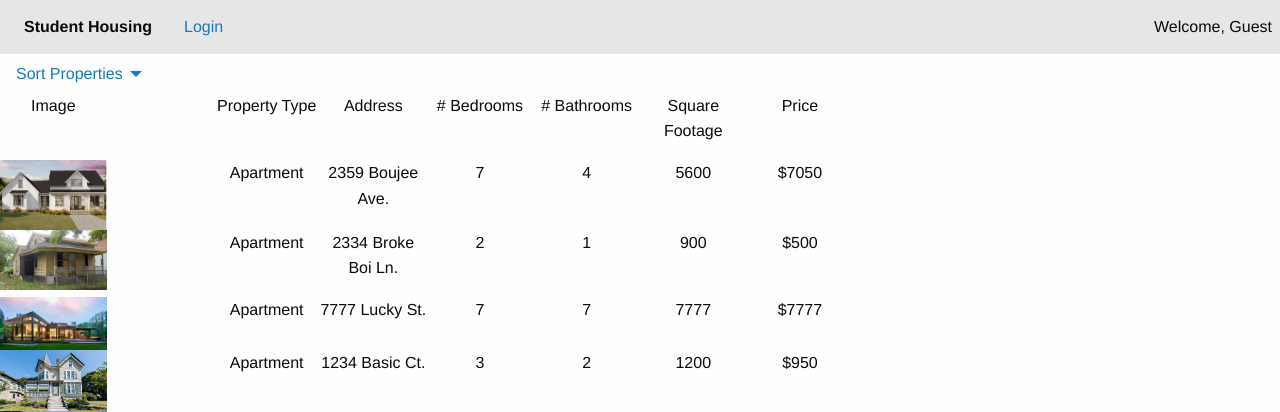
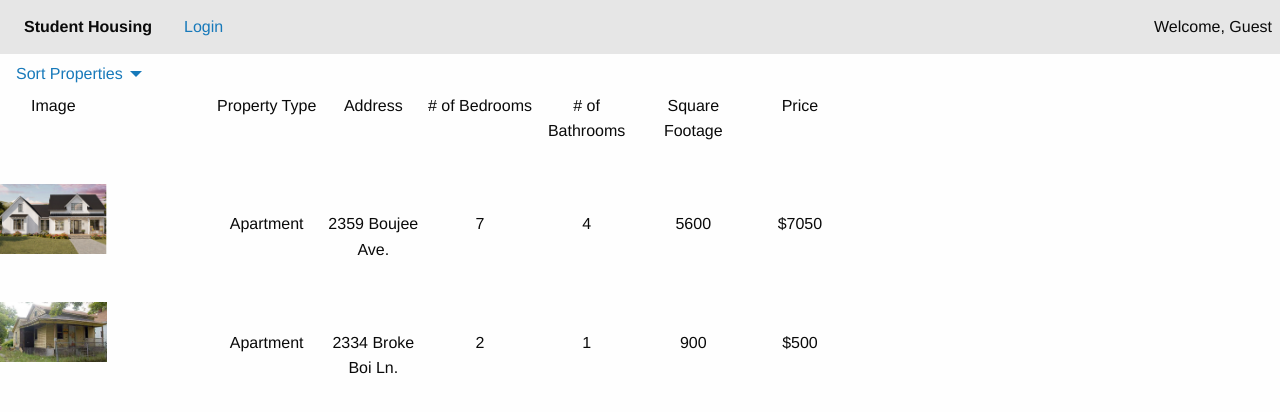
Before and after one commit to myothra7777/Housing_Website, a Django app: page / in a window 1280 px wide. Shown: the top 412 px of the page. Run offline with Django 3.2, Linux system fonts and the light colour scheme; data comes from the database, SQL or seed files in the repository; both versions use the stored data as it was after the commit; some libraries are stand-ins or nearby versions.

Commit message:
Adjusted some text

```diff
--- a/mysite/myapp/templates/index.html
+++ b/mysite/myapp/templates/index.html
@@ -8,12 +8,12 @@
     <a>Sort Properties</a>
     <ul class="menu">
       <li><a href="/">Featured</a></li>
-      <li><a href="/price/">By Price</a></li>
-      <li><a href="/sqft/">By Square Footage</a></li>
-      <li><a href="/bed/">By # Bedrooms</a></li>
-      <li><a href="/bath/">By # Bathrooms</a></li>
-      <li><a href="/apartments/">By Apartments</a></li>
-      <li><a href="/houses/">By Houses</a></li>
+      <li><a href="/price/">Price</a></li>
+      <li><a href="/sqft/">Square Footage</a></li>
+      <li><a href="/bed/"># of Bedrooms</a></li>
+      <li><a href="/bath/"># of Bathrooms</a></li>
+      <li><a href="/apartments/">Apartments</a></li>
+      <li><a href="/houses/">Houses</a></li>
     </ul>
   </li>
 </ul>
@@ -29,10 +29,10 @@
     <p class="text-center">Address</p>
   </div>
   <div class="cell small-1">
-    <p class="text-center"># Bedrooms</p>
+    <p class="text-center"># of Bedrooms</p>
   </div>
   <div class="cell small-1">
-    <p class="text-center"># Bathrooms</p>
+    <p class="text-center"># of Bathrooms</p>
   </div>
   <div class="cell small-1">
     <p class="text-center">Square Footage</p>
@@ -44,31 +44,32 @@
 {% for p in property_list %}
 <div class="grid-x">
   <div class="cell small-1">
+    <br>
    <img src="{{ p.upload }}" class="img-responsive" style="width: 100%; float: left; margin-right: 10px;"/>
  </div>
  <div class="cell small-1">
  </div>
   <div class="cell small-1">
-    <p class="text-center">{{ p.type }}</p>
+    <p class="text-center"><br><br>{{ p.type }}</p>
   </div>
   <div class="cell small-1">
-    <p class="text-center">{{ p.address }}</p>
+    <p class="text-center"><br><br>{{ p.address }}</p>
   </div>
   <div class="cell small-1">
-    <p class="text-center">{{ p.num_rooms }}</p>
+    <p class="text-center"><br><br>{{ p.num_rooms }}</p>
   </div>
   <div class="cell small-1">
-    <p class="text-center">{{ p.num_bathrooms }}</p>
+    <p class="text-center"><br><br>{{ p.num_bathrooms }}</p>
   </div>
   <div class="cell small-1">
-    <p class="text-center">{{ p.sq_footage }}</p>
+    <p class="text-center"><br><br>{{ p.sq_footage }}</p>
   </div>
   <div class="cell small-1">
-    <p class="text-center">{{ p.price }}</p>
+    <p class="text-center"><br><br>{{ p.price }}</p>
   </div>
   {% if user.is_authenticated %}
   <div class="cell small-1">
-    <a class="button" href="/apply/">Apply Now</a>
+    <br><br><a class="button" href="/apply/">Apply Now</a>
   </div>
   {% endif %}
 </div>
--- a/mysite/myapp/views.py
+++ b/mysite/myapp/views.py
@@ -34,7 +34,7 @@ def index(request):
         property_list+=[temp_prop]
 
     context = {
-        "title":"Final Project",
+        "title":"Student Housing",
         "property_list":property_list,
     }
     return render(request, "index.html", context=context)
@@ -61,7 +61,7 @@ def priceOrder(request):
         property_list+=[temp_prop]
 
     context = {
-        "title":"Final Project",
+        "title":"Student Housing",
         "property_list":property_list,
     }
     return render(request, "index.html", context=context)
@@ -88,7 +88,7 @@ def sqftOrder(request):
         property_list+=[temp_prop]
 
     context = {
-        "title":"Final Project",
+        "title":"Student Housing",
         "property_list":property_list,
     }
     return render(request, "index.html", context=context)
@@ -115,7 +115,7 @@ def bedOrder(request):
         property_list+=[temp_prop]
 
     context = {
-        "title":"Final Project",
+        "title":"Student Housing",
         "property_list":property_list,
     }
     return render(request, "index.html", context=context)
@@ -142,7 +142,7 @@ def bathOrder(request):
         property_list+=[temp_prop]
 
     context = {
-        "title":"Final Project",
+        "title":"Student Housing",
         "property_list":property_list,
     }
     return render(request, "index.html", context=context)
@@ -169,7 +169,7 @@ def aptOrder(request):
         property_list+=[temp_prop]
 
     context = {
-        "title":"Final Project",
+        "title":"Student Housing",
         "property_list":property_list,
     }
     return render(request, "index.html", context=context)
@@ -196,7 +196,7 @@ def houseOrder(request):
         property_list+=[temp_prop]
 
     context = {
-        "title":"Final Project",
+        "title":"Student Housing",
         "property_list":property_list,
     }
     return render(request, "index.html", context=context)
@@ -227,7 +227,7 @@ def addproperty(request):
         property_list+=[temp_prop]
 
     context = {
-        "title":"Final Project",
+        "title":"Student Housing",
         "property_list":property_list,
         "form":form
     }
@@ -258,7 +258,7 @@ def applyproperty(request):
         application_list+=[temp_app]
 
     context = {
-        "title":"Final Project",
+        "title":"Student Housing",
         "application_list":application_list,
         "form":form
     }
```
Also changed, not shown: mysite/db.sqlite3.
